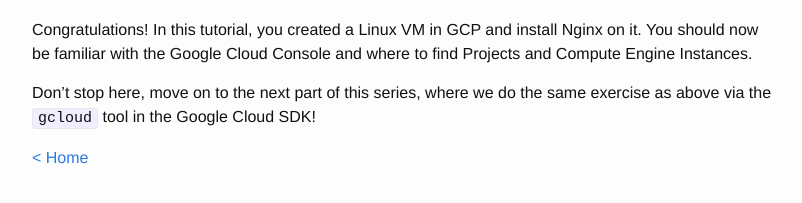
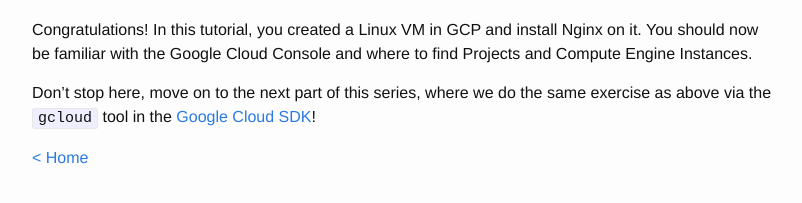
Before and after one commit to mixpix3ls/mixpix3ls.github.io, a Jekyll site: the page built from _posts/2019-05-13-gcp-virtual-machines.markdown, in a window 1280 px wide and 900 px high, scrolled down 2916 px. Shown: the part 670-873 px from the top of the window, without its empty margins (238-1040 px from the left). Built offline with Jekyll 4.4.1, drawn with Linux system fonts in a browser that asks for light colours; part of the change alters nothing that is shown.

Commit message:
GCP VM content

```diff
--- a/_posts/2019-05-13-gcp-virtual-machines.markdown
+++ b/_posts/2019-05-13-gcp-virtual-machines.markdown
@@ -132,6 +132,7 @@ You have successfully created a VM in GCP and installed Nginx on it. This comple
 
 Congratulations! In this tutorial, you created a Linux VM in GCP and install Nginx on it. You should now be familiar with the Google Cloud Console and where to find Projects and Compute Engine Instances.
 
-Don't stop here, move on to the next part of this series, where we do the same exercise as above via the `gcloud` tool in the Google Cloud SDK!
+Don't stop here, move on to the next part of this series, where we do the same exercise as above via the `gcloud` tool in the [Google Cloud SDK]!
 
 [Google Cloud Console]: https://console.cloud.google.com
+[Google Cloud SDK]: https://cloud.google.com/sdk/
```
